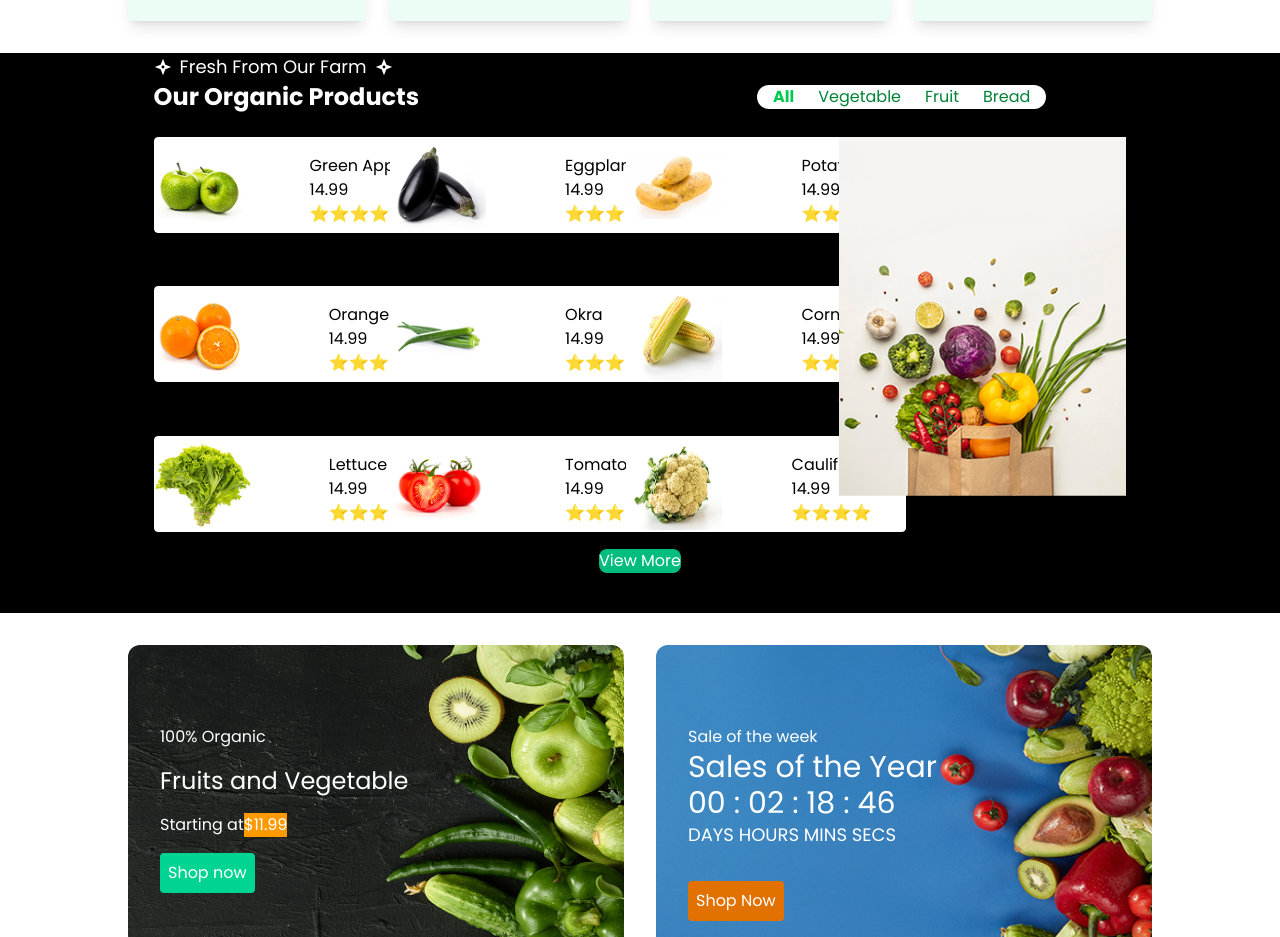
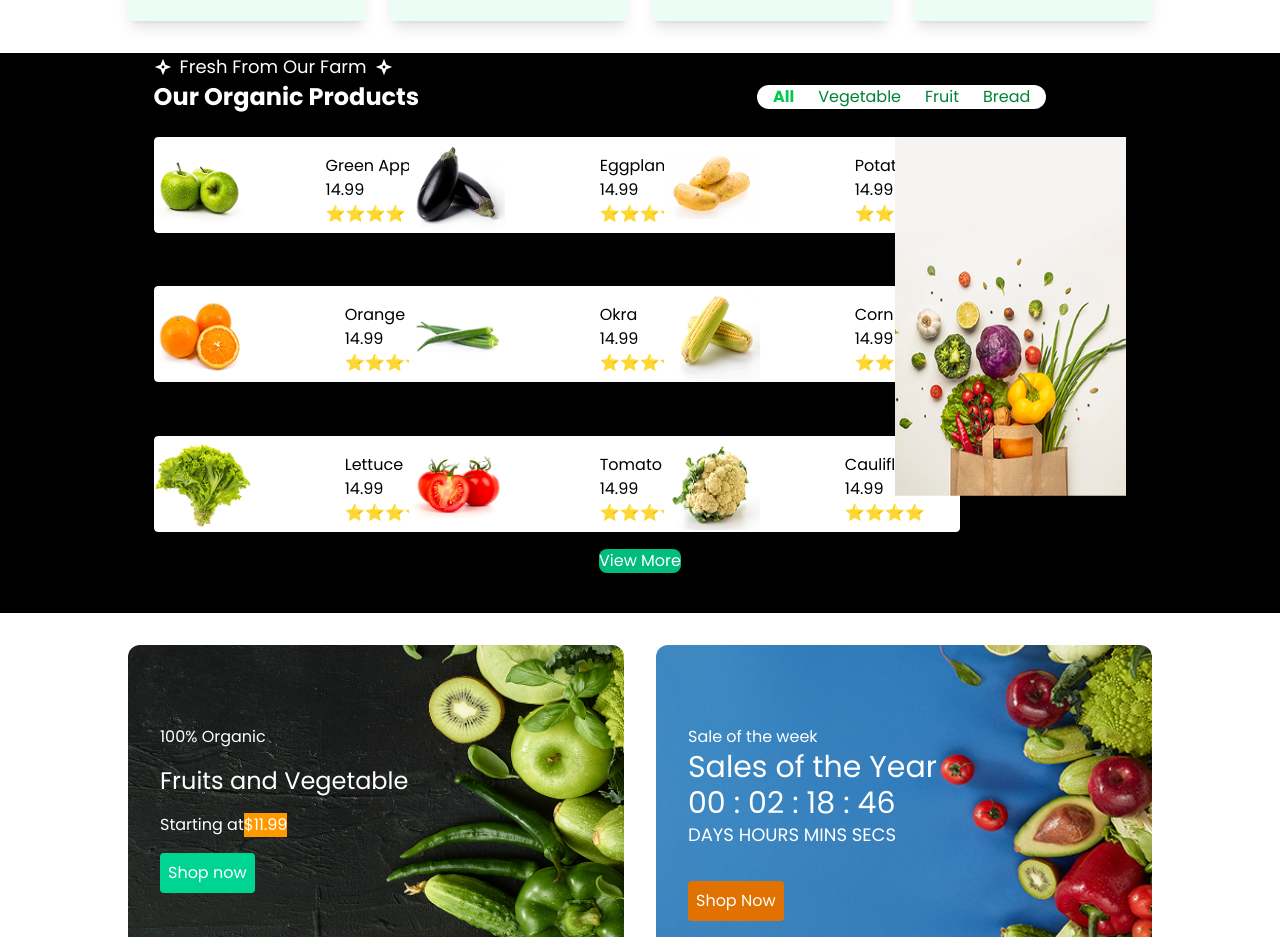
Before and after one commit to Tahmina238/Fresh-Bucket, a React (Vite) app: page / in a window 1280 px wide. Shown: the part 1060-1997 px from the top of the page. Built offline with nearby package versions, Linux system fonts and the light colour scheme.

Commit message:
first commit

```diff
--- a/src/components/OrganicProductCard.jsx
+++ b/src/components/OrganicProductCard.jsx
@@ -2,7 +2,7 @@
 const OrganicProductCard = ({ title, price, rating, image }) => {
   return (
     //create dynamic card
-    <div className="flex align-center justify-between w-70 rounded  h-24 mt-6 gap-6 bg-white border">
+    <div className="flex align-center justify-between w-74 rounded  h-24 mt-6 gap-6 bg-white border">
       <img className="w-24 h-18n" src={image} alt="" />
       <div className="m-0 pr-6 column justify-between mt-4">
         <p className="text-black ">{title}</p>
--- a/src/components/OurOrganicProducts.jsx
+++ b/src/components/OurOrganicProducts.jsx
@@ -130,11 +130,7 @@ const OurOrganicProducts = () => {
 
           {/* Side Image */}
           <div className="hidden lg:block">
-            <img
-              className="h-[50vh] mt-6 mr-20"
-              src={vgcard}
-              alt="Vegetable Card"
-            />
+            <img className="h-[50vh] mt-6 " src={vgcard} alt="Vegetable Card" />
           </div>
         </div>
 
```
